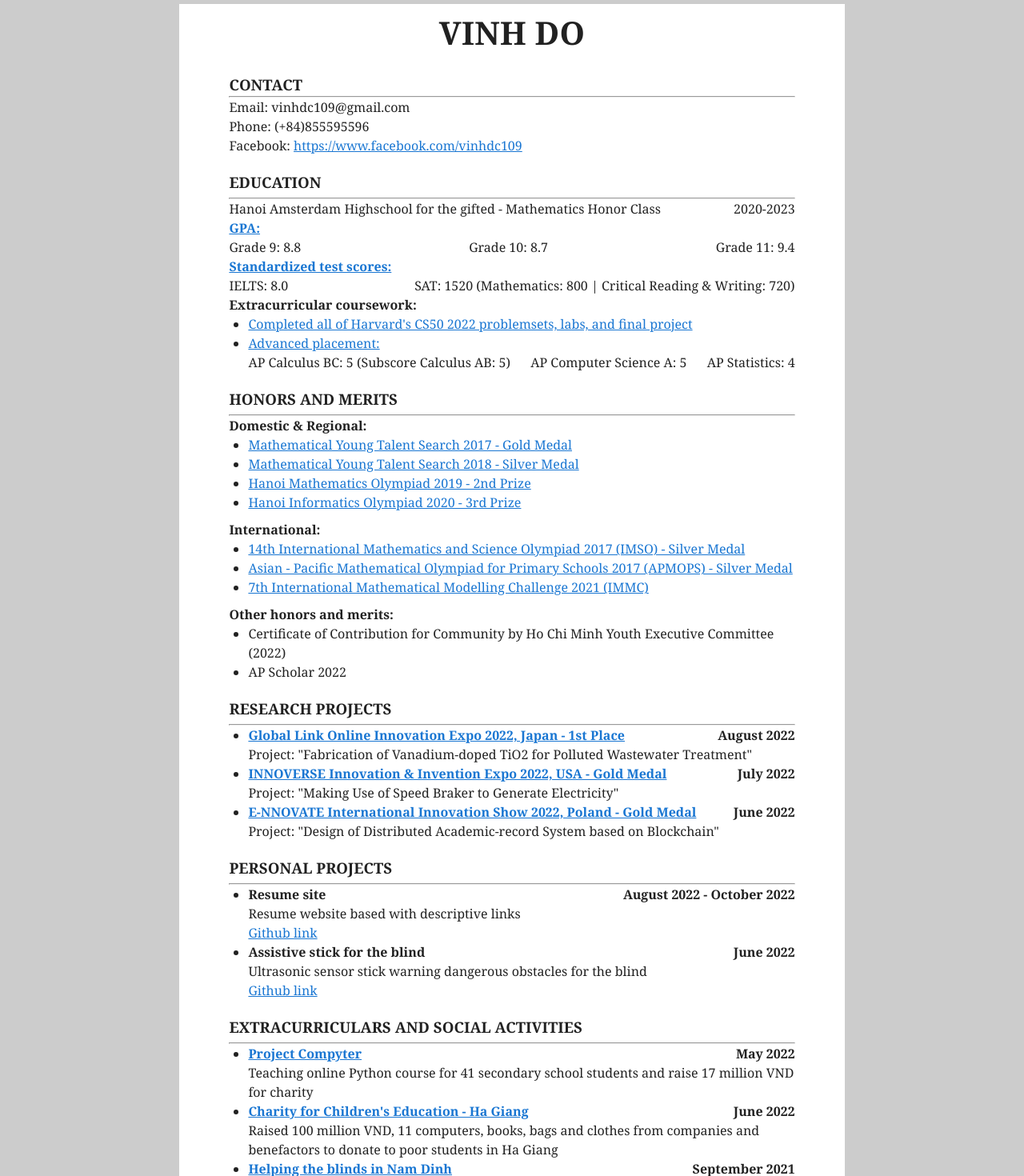
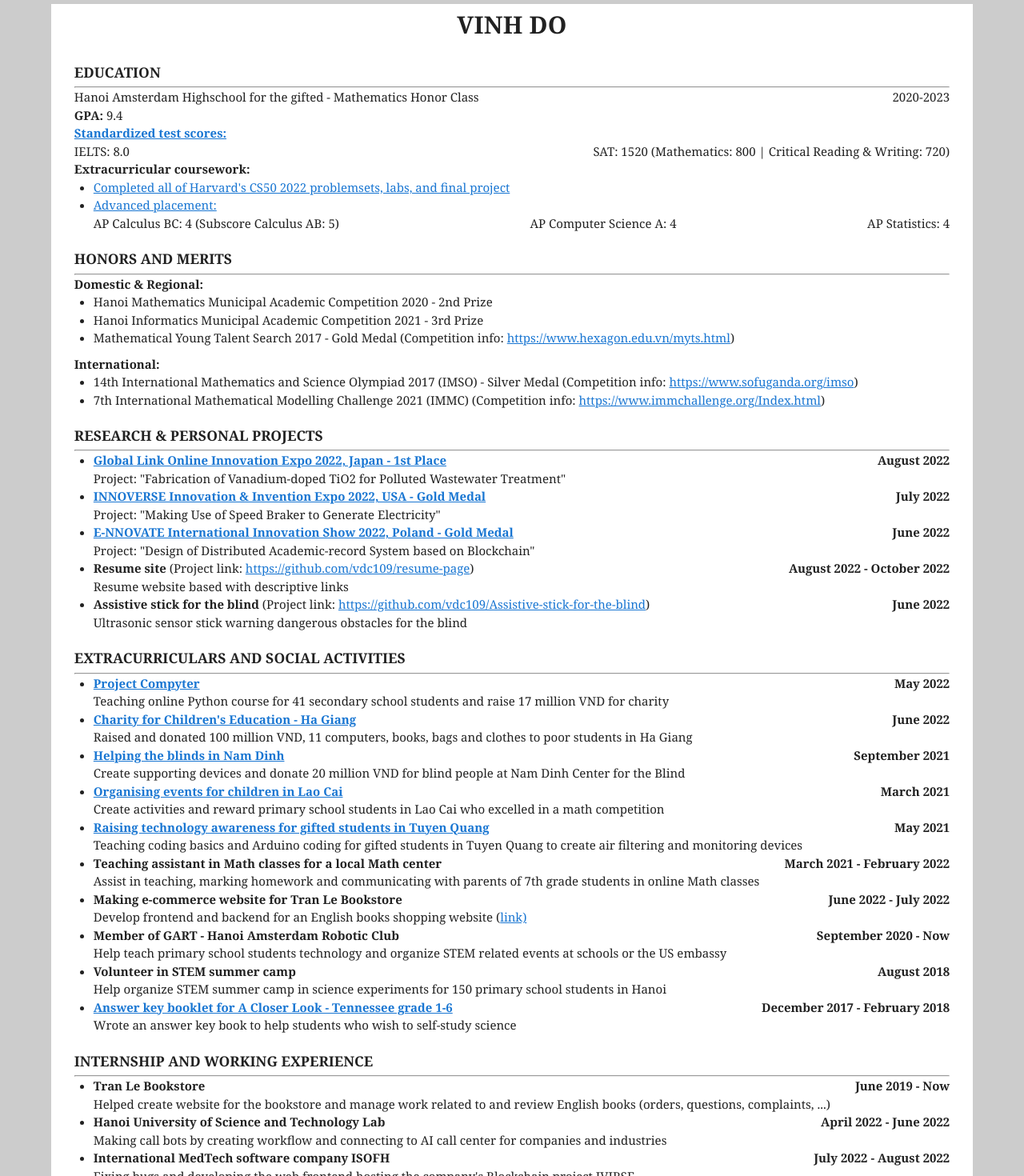
Before and after one commit to vdc109/resume-page, a Vue app: page / in a window 1280 px wide. Shown: the top 1470 px of the page at 80% size. Built offline with nearby package versions, Linux system fonts and the light colour scheme.

Commit message:
Update index.vue

```diff
--- a/src/pages/Home/index.vue
+++ b/src/pages/Home/index.vue
@@ -6,25 +6,14 @@
       h1.header VINH DO
       v-spacer
     .content
-      h3 CONTACT
-      hr.sep-bar
-      span Email: vinhdc109@gmail.com
-      v-spacer
-      span Phone: (+84)855595596
-      v-spacer
-      span Facebook:
-        a(href="https://www.facebook.com/vinhdc109" target="_blank") https://www.facebook.com/vinhdc109
       h3.head2 EDUCATION
       hr.sep-bar
       span Hanoi Amsterdam Highschool for the gifted - Mathematics Honor Class
       span.duration 2020-2023
       v-spacer
-      a(href="https://drive.google.com/drive/folders/1PkPbNcXz3fA2vantSPIkC0kD4KGuiGfe?usp=sharing" target="_blank")
+      span
         b GPA:
-      .GPA
-        span Grade 9: 8.8
-        span Grade 10: 8.7
-        span Grade 11: 9.4
+        span 9.4
       v-spacer
       a(href="https://drive.google.com/drive/folders/15h4-zQHYPwjYumk2LKY9i530U1EQ1R6B?usp=sharing" target="_blank")
         b Standardized test scores:
@@ -40,8 +29,8 @@
           li
             a(href="https://drive.google.com/drive/folders/175QrTSLQ0IfQVMFAnXItQvPX8pZ_IC4f?usp=sharing" target="_blank") Advanced placement:
             .ap
-              span AP Calculus BC: 5 (Subscore Calculus AB: 5)
-              span AP Computer Science A: 5
+              span AP Calculus BC: 4 (Subscore Calculus AB: 5)
+              span AP Computer Science A: 4
               span AP Statistics: 4
 
       h3.head2 HONORS AND MERITS
@@ -50,35 +39,28 @@
         b Domestic & Regional:
       ul
         li
-          a(href="https://drive.google.com/file/d/1FnDgdj_Dwc4T2QWMXvZAQt24hUGP1Ios/view?usp=sharing" target="_blank") Mathematical Young Talent Search 2017 - Gold Medal
+          span Hanoi Mathematics Municipal Academic Competition 2020 - 2nd Prize
         li
-          a(href="https://drive.google.com/file/d/1auBfTmACiccIXq3zCtqarj1xTRpcds2R/view?usp=sharing" target="_blank") Mathematical Young Talent Search 2018 - Silver Medal
+          span Hanoi Informatics Municipal Academic Competition 2021 - 3rd Prize
         li
-          a(href="https://drive.google.com/file/d/1K7NfLC7oEW5eh49WEjVh7ggT6U9d0BEl/view?usp=sharing" target="_blank") Hanoi Mathematics Olympiad 2019 - 2nd Prize
-        li
-          a(href="https://drive.google.com/file/d/1PjEmKkdjq2q7dL8yJEBnEuaJHahGNAkl/view?usp=sharing" target="_blank") Hanoi Informatics Olympiad 2020 - 3rd Prize
+          span Mathematical Young Talent Search 2017 - Gold Medal (Competition info:
+          a(href="https://www.hexagon.edu.vn/myts.html" target="_blank") https://www.hexagon.edu.vn/myts.html
+          span )
 
       .international
         span
           b International:
         ul
           li
-            a(href="https://drive.google.com/file/d/1yBxImI6cHkEYxj57luzHEqEOrrzwXbVM/view?usp=sharing" target="_blank") 14th International Mathematics and Science Olympiad 2017 (IMSO) - Silver Medal
+            span 14th International Mathematics and Science Olympiad 2017 (IMSO) - Silver Medal (Competition info:
+            a(href="https://www.sofuganda.org/imso" target="_blank") https://www.sofuganda.org/imso
+            span )
           li
-            a(href="https://drive.google.com/file/d/1qUZGa7Zto-8fFAUr3sJ7kT2etvK8QRXN/view?usp=sharing" target="_blank") Asian - Pacific Mathematical Olympiad for Primary Schools 2017 (APMOPS) - Silver Medal
-          li
-            a(href="https://drive.google.com/drive/folders/1MS6S9aA3Owu_HdRd2PyWd8EmJxCkvnSX?usp=sharing" target="_blank") 7th International Mathematical Modelling Challenge 2021 (IMMC)
+            span 7th International Mathematical Modelling Challenge 2021 (IMMC) (Competition info:
+            a(href="https://www.immchallenge.org/Index.html" target="_blank") https://www.immchallenge.org/Index.html
+            span )
 
-      .international
-        span
-          b Other honors and merits:
-        ul
-          li
-            span Certificate of Contribution for Community by Ho Chi Minh Youth Executive Committee (2022)
-          li
-            span AP Scholar 2022
-
-      h3.head3 RESEARCH PROJECTS
+      h3.head3 RESEARCH & PERSONAL PROJECTS
       hr.sep-bar
       ul
         li
@@ -99,28 +81,27 @@
           b.time1 June 2022
           v-spacer
           span Project: "Design of Distributed Academic-record System based on Blockchain"
-
-
-
-      h3.head3 PERSONAL PROJECTS
-      hr.sep-bar
-      ul
         li
           span
             b Resume site
+            span (Project link:
+            a(href="https://github.com/vdc109/resume-page" target="_blank") https://github.com/vdc109/resume-page
+            span )
           b.time1 August 2022 - October 2022
           v-spacer
           span Resume website based with descriptive links
           v-spacer
-          a(href="https://github.com/vdc109/resume-page" target="_blank") Github link
+
         li
           span
             b Assistive stick for the blind
+            span (Project link:
+            a(href="https://github.com/vdc109/Assistive-stick-for-the-blind" target="_blank") https://github.com/vdc109/Assistive-stick-for-the-blind
+            span )
           b.time1 June 2022
           v-spacer
           span Ultrasonic sensor stick warning dangerous obstacles for the blind
           v-spacer
-          a(href="https://github.com/vdc109/Assistive-stick-for-the-blind" target="_blank") Github link
 
 
       h3.head4 EXTRACURRICULARS AND SOCIAL ACTIVITIES
@@ -138,45 +119,45 @@
             b Charity for Children's Education - Ha Giang
           b.time1 June 2022
           v-spacer
-          span Raised 100 million VND, 11 computers, books, bags and clothes from companies and benefactors to donate to poor students in Ha Giang
+          span Raised and donated 100 million VND, 11 computers, books, bags and clothes to poor students in Ha Giang
         li
           a(href="https://drive.google.com/drive/folders/1EoKiGYYm77atDrk78ZFO23vg_2cbWdYc?usp=sharing" target="_blank")
             b Helping the blinds in Nam Dinh
           b.time1 September 2021
           v-spacer
-          span Create supporting devices by 3D printing and Arduino coding for blind people at Nam Dinh Center for the Blind and donate 20 million VND to the people and education funds of blind people
+          span Create supporting devices and donate 20 million VND for blind people at Nam Dinh Center for the Blind
         li
           a(href="https://drive.google.com/drive/folders/11dCBIHj9sc6qXkWzSVgAdscMKKGmBjeA?usp=sharing" target="_blank")
             b Organising events for children in Lao Cai
           b.time1 March 2021
           v-spacer
-          span Create activities and reward students in Lao Cai who excelled in a math competition
+          span Create activities and reward primary school students in Lao Cai who excelled in a math competition
         li
           a(href="https://drive.google.com/drive/folders/1wQZv4ttIhoR1AcL5BdAscElR-NmunkEn?usp=sharing" target="_blank")
             b Raising technology awareness for gifted students in Tuyen Quang
           b.time1 May 2021
           v-spacer
-          span Teaching coding basics in C++, Arduino coding for gift students in Tuyen Quang to create air filtering and monitoring devices
+          span Teaching coding basics and Arduino coding for gifted students in Tuyen Quang to create air filtering and monitoring devices
         li
           span
-            b Teaching assistant in Math classes for a center
+            b Teaching assistant in Math classes for a local Math center
             b.time1 March 2021 - February 2022
           v-spacer
-          span Assist in teaching, marking homework and communicating with parents of children in online Math classes of an IMO Silver Medalist
+          span Assist in teaching, marking homework and communicating with parents of 7th grade students in online Math classes
         li
           span
             b Making e-commerce website for Tran Le Bookstore
             b.time1 June 2022 - July 2022
           v-spacer
-          span Develop frontend and backend for an English books shopping website
-          v-spacer
-          a(href="https://tranlebookstore.com/" target="_blank") Website link
+          span Develop frontend and backend for an English books shopping website (
+          a(href="https://tranlebookstore.com/" target="_blank") link)
+
         li
           span
             b Member of GART - Hanoi Amsterdam Robotic Club
             b.time1 September 2020 - Now
           v-spacer
-          span Help teach young students technology and organize STEM related events at schools or the US embassy
+          span Help teach primary school students technology and organize STEM related events at schools or the US embassy
         li
           span
             b Volunteer in STEM summer camp
@@ -185,15 +166,32 @@
           span Help organize STEM summer camp in science experiments for 150 primary school students in Hanoi
         li
           a(href="https://drive.google.com/drive/folders/1MrNQ4lD80jJbxGmMm2NPX8LUxPN93N8M?usp=sharing" target="_blank")
-            b Wrote answer keys for A Closer Look - Ohio grade 1-6
+            b Answer key booklet for A Closer Look - Tennessee grade 1-6
           b.time1 December 2017 - February 2018
           v-spacer
-          span Wrote an answer key book to help financially students who wish to self-study science (from $200 publisher's price to $6)
+          span Wrote an answer key book to help students who wish to self-study science
 
-
-      h3.head2 LEADERSHIP
+      h3.head2 INTERNSHIP AND WORKING EXPERIENCE
       hr.sep-bar
       ul
+        li
+          span
+            b Tran Le Bookstore
+          b.time1 June 2019 - Now
+          v-spacer
+          span Helped create website for the bookstore and manage work related to and review English books (orders, questions, complaints, ...)
+        li
+          span
+            b Hanoi University of Science and Technology Lab
+          b.time1 April 2022 - June 2022
+          v-spacer
+          span Making call bots by creating workflow and connecting to AI call center for companies and industries
+        li
+          span
+            b International MedTech software company ISOFH
+          b.time1 July 2022 - August 2022
+          v-spacer
+          span Fixing bugs and developing the web frontend hosting the company's Blockchain project IVIRSE
         li
           span
             b Co-founder and leader of Edutech club
@@ -202,50 +200,22 @@
         li
           span
             b Admin group Facebook SuTi cùng con hoc Toán
+            span (FB group:
+            a(href="https://www.facebook.com/groups/3765086493543619" target="_blank") link
+            span )
           b.time1 June 2021 - Now
           v-spacer
           span Sharing online resources, learning tips and methods in STEM and Facebook groups of parents of younger students
           v-spacer
-          a(href="https://www.facebook.com/groups/3765086493543619" target="_blank") Group link
         li
           span
             b Admin group English Book Corner
+            span (FB group:
+              a(href="https://www.facebook.com/groups/169378198219139" target="_blank") link
+            span )
           b.time1 April 2021 - Now
           v-spacer
           span Sharing online resources, learning tips and review and recommending books for younger students
-          v-spacer
-          a(href="https://www.facebook.com/groups/169378198219139" target="_blank") Group link
-
-      h3.head2 INTERNSHIP AND WORKING EXPERIENCE
-      hr.sep-bar
-      ul
-        li
-          a(href="https://drive.google.com/drive/folders/1EpOV9QVIRmiI9ZYVI03B5h3capzUx5wZ?usp=sharing" target="_blank")
-            b Hanoi University of Science and Technology Lab
-          b.time1 April 2022 - June 2022
-          v-spacer
-          span Making call bots by creating workflow and connecting to AI call center for companies and industries
-        li
-          a(href="https://drive.google.com/drive/folders/1EqFUZ_aNQj5VX8-mc1d6OJVUzne59V6L?usp=sharing" target="_blank")
-            b International MedTech software company ISOFH
-          b.time1 July 2022 - August 2022
-          v-spacer
-          span Fixing bugs and developing the web frontend hosting the company's Blockchain project IVIRSE
-        li
-          span
-            b Teaching Assistant SuTi Maths
-          b.time1 March 2021 - February 2022
-          v-spacer
-          span Assisted teachers in preparing teaching materials for 2 classes of 25 students and marked students' homework and tests
-        li
-          span
-            b Tran Le Bookstore
-          b.time1 June 2019 - Now
-          v-spacer
-          span Helped create website for the bookstore and manage work related to and review English books (orders, questions, complaints, ...)
-
-
-      .footer
 </template>
 
 <script lang="ts">
@@ -258,8 +228,9 @@ export default Home;
 
 <style lang="sass">
 .header
+  font-size: 30px
   font-family: Georgia, Serif
-  margin: 20px
+  margin: 10px
 
 .time1
   float: right
@@ -270,14 +241,15 @@ export default Home;
   justify-content: center
 
 .content
-  margin: 15px auto
-  max-width: 85%
+  font-size: 15px
+  margin: 0 auto
+  max-width: 95%
   font-family: Georgia, Serif
 
 .paper
   height: 100%
-  margin: 5px auto
-  max-width: 65%
+  margin: 0px auto
+  max-width: 90%
   background-color: #fff
 
 .root
```
